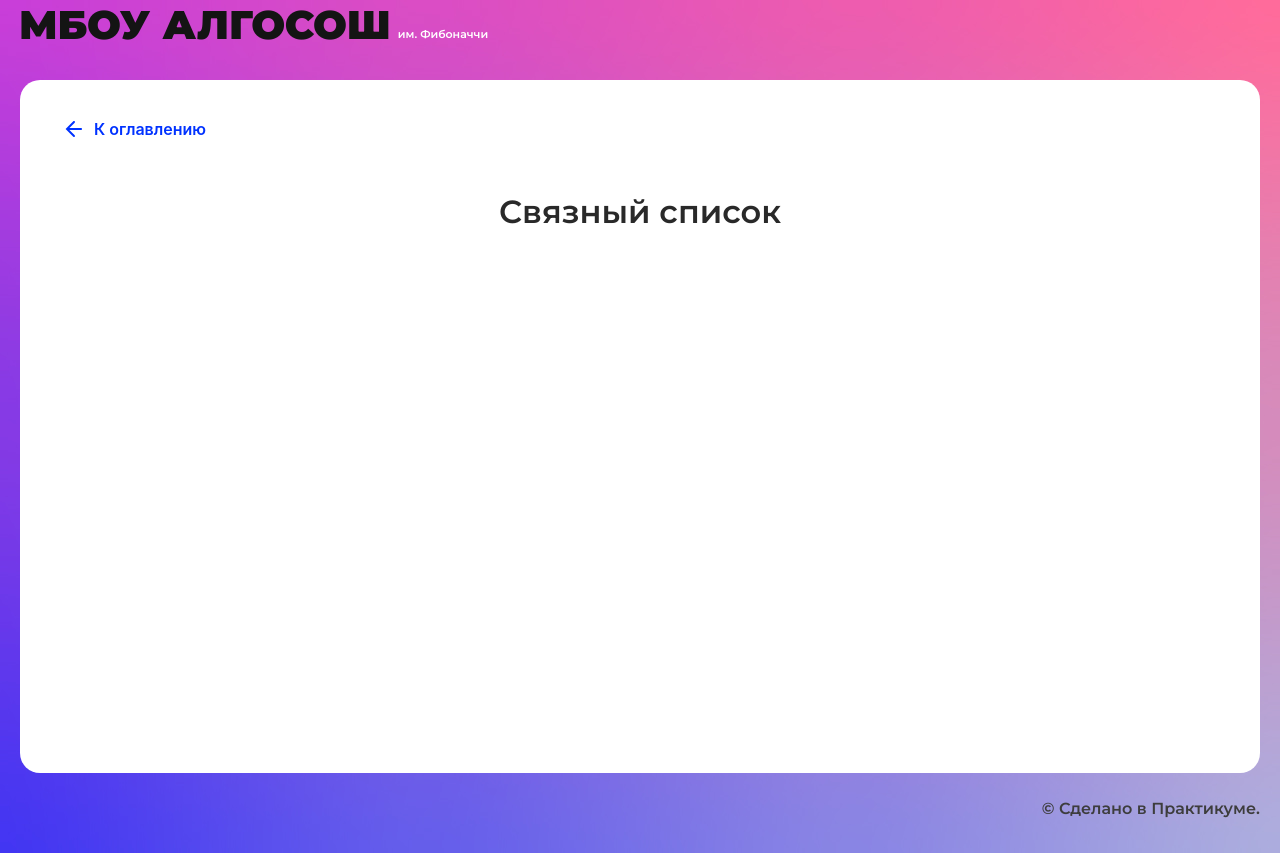
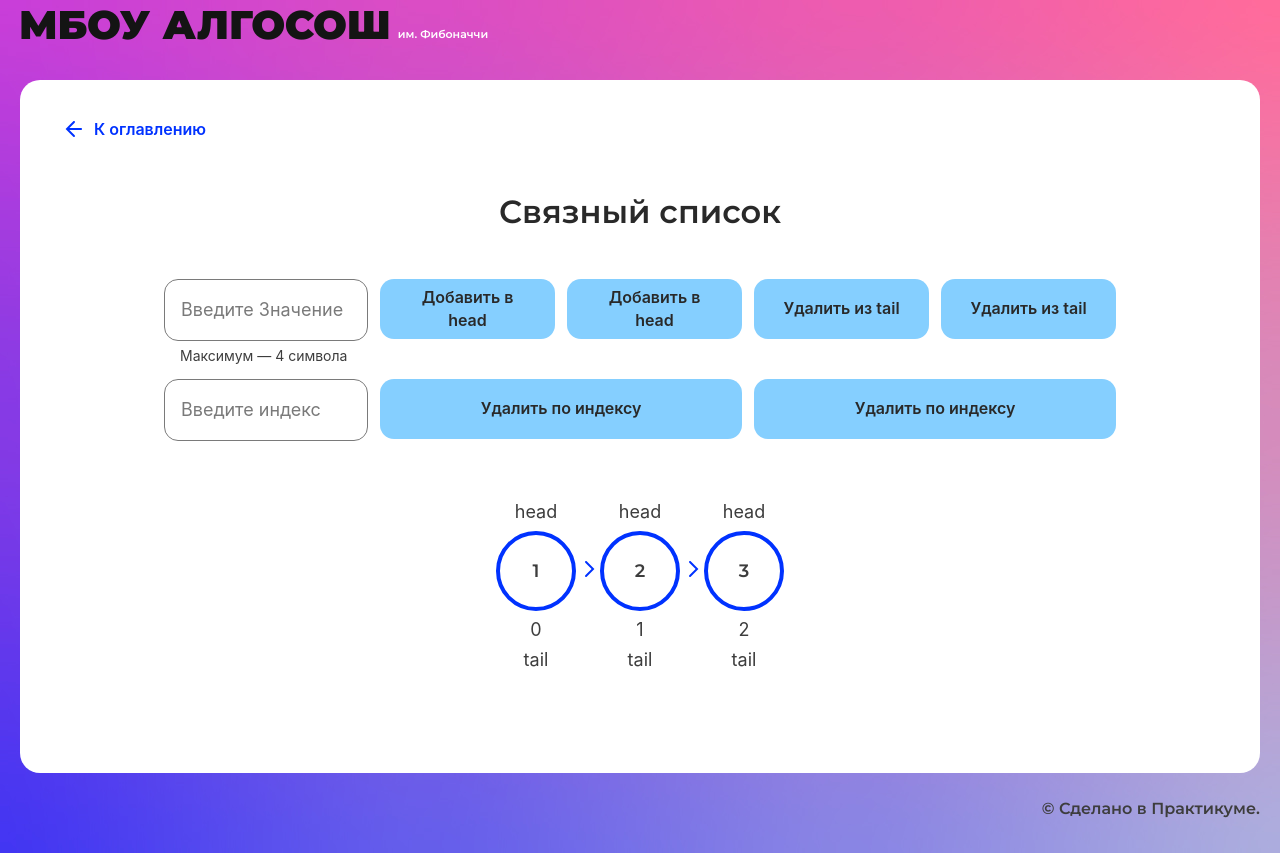
Before and after one commit to imynel/algoritms, a React (Create React App) app: page /list in a window 1280 px wide. Built offline with nearby package versions, Linux system fonts and the light colour scheme.

Commit message:
add list-page

```diff
--- /dev/null
+++ b/src/components/list-page/list-page-class.ts
@@ -0,0 +1,3 @@
+export default class List {
+
+}
--- /dev/null
+++ b/src/components/list-page/list-page.module.css
@@ -0,0 +1,35 @@
+.form1 {
+    display: flex;
+    justify-content: center;
+    gap: 12px;
+    margin-bottom: 12px;
+}
+
+.form2 {
+    display: flex;
+    justify-content: center;
+    gap: 12px;
+}
+
+.input {
+    width: 204px;
+}
+
+.buttonForm1 {
+    width: 175px;
+}
+
+.buttonForm2 {
+    width: 362px;
+}
+
+
+.container {
+    display: flex;
+    justify-content: center;
+    margin-top: 90px;
+}
+
+.arrow {
+    margin: auto 0;
+}
--- a/src/components/list-page/list-page.tsx
+++ b/src/components/list-page/list-page.tsx
@@ -1,10 +1,77 @@
-import React from "react";
+import React, { useEffect, useState } from "react";
 import { SolutionLayout } from "../ui/solution-layout/solution-layout";
+import style from './list-page.module.css'
+import List from "./list-page-class";
+import { Input } from "../ui/input/input";
+import { Button } from "../ui/button/button";
+import { Circle } from "../ui/circle/circle";
+import { ArrowIcon } from "../ui/icons/arrow-icon";
 
 export const ListPage: React.FC = () => {
+  const [arrResult, setResult] = useState<string[]>(['1', '2', '3'])
+  const [value, setValue] = useState('')
+  const [index, setIndex] = useState('')
+
+  const onchangeValue = (e: React.ChangeEvent<HTMLInputElement>) => {
+    setValue(e.target.value)
+  }
+
+  const onchangeindex = (e: React.ChangeEvent<HTMLInputElement>) => {
+    setIndex(e.target.value)
+  }
+
+  const addHead = () => {
+
+  }
+
+  const deleteHead = () => {
+
+  }
+
+  const addTial = () => {
+
+  }
+
+  const deleteTail = () => {
+
+  }
+
+
+
+  useEffect(() => {
+
+  }, [])
+
   return (
     <SolutionLayout title="Связный список">
+      <div className={style.form1}>
+        <Input extraClass={style.input} maxLength={4} placeholder="Введите Значение" value={value} onChange={onchangeValue} isLimitText={true} />
+        <Button text="Добавить в head" extraClass={style.buttonForm1}/>
+        <Button text="Добавить в head" extraClass={style.buttonForm1}/>
+        <Button text="Удалить из tail" extraClass={style.buttonForm1}/>
+        <Button text="Удалить из tail" extraClass={style.buttonForm1}/>
+      </div>
+      <div className={style.form2}>
+        <Input extraClass={style.input} placeholder="Введите индекс" value={index} onChange={onchangeindex} />
+        <Button text="Удалить по индексу" extraClass={style.buttonForm2}/>
+        <Button text="Удалить по индексу" extraClass={style.buttonForm2}/>
+      </div>
+      <div className={style.container}>
+        {arrResult.map((elm, index) => {
+          return (
+            <React.Fragment key={index}>
+              <Circle letter={elm} index={index} head={'head'} tail={'tail'} />
+              {index !== arrResult.length - 1
+              ?
+              (
+                <div className={style.arrow}><ArrowIcon /></div>
+              )
+              : null}
 
+            </React.Fragment>
+          )
+        })}
+      </div>
     </SolutionLayout>
   );
 };
--- a/src/components/ui/input/input.tsx
+++ b/src/components/ui/input/input.tsx
@@ -18,7 +18,7 @@ export const Input: React.FC<InputProps> = ({
 }) => {
   const limitText =
     type === "text"
-      ? `Максимум — ${maxLength} символов`
+      ? `Максимум — ${maxLength} символa`
       : `Максимальное число — ${max}`;
 
   return (
```
